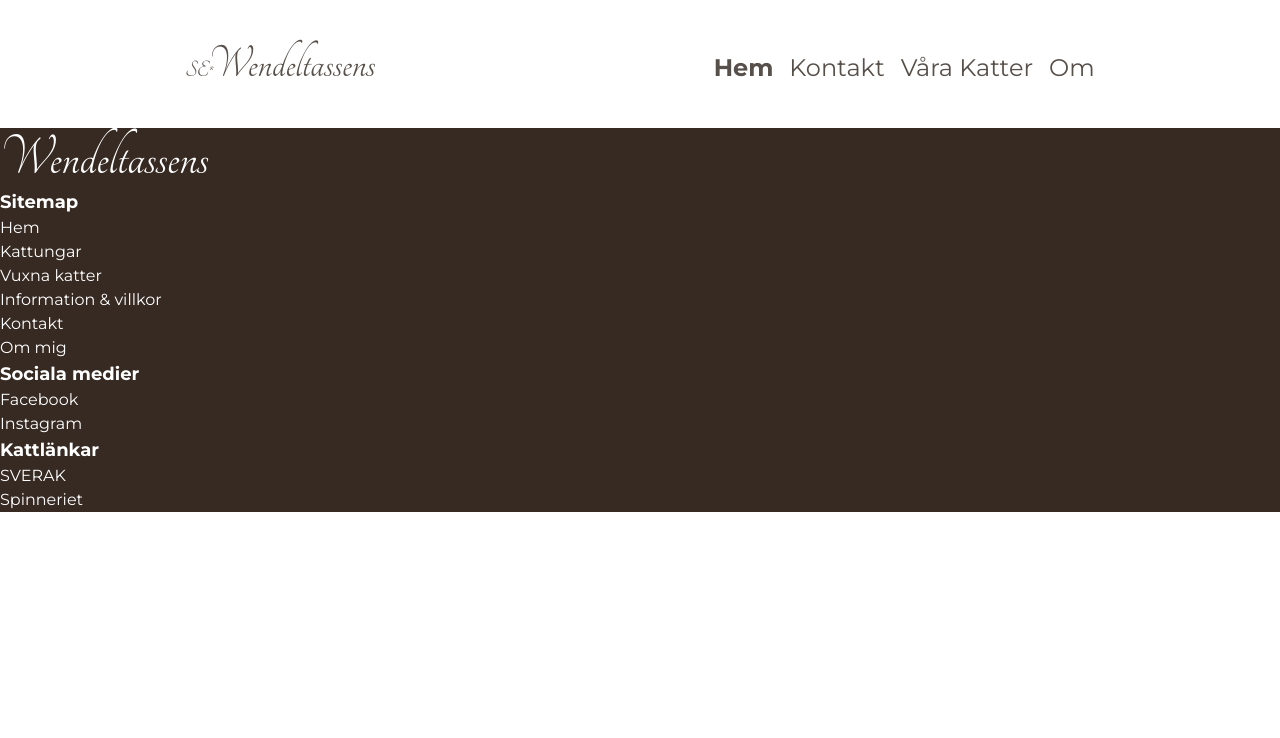
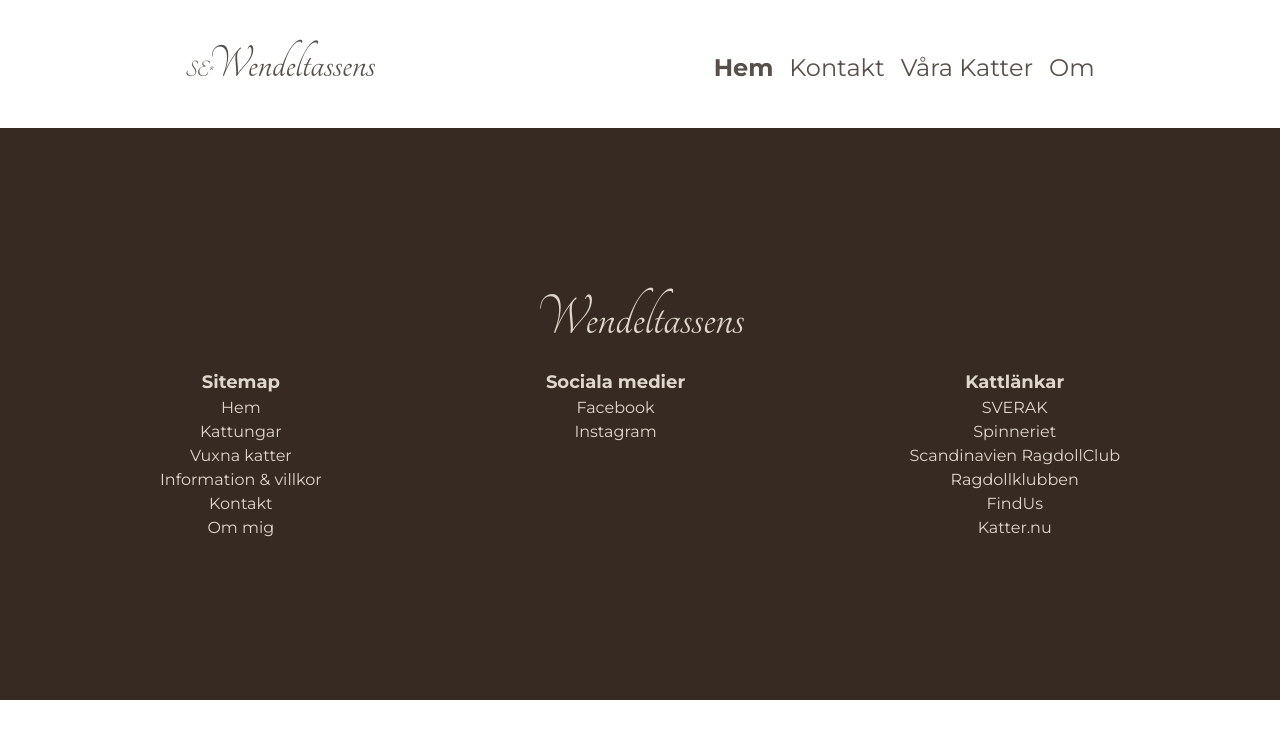
Before and after one commit to spaceflake/wendeltassens, a Next.js app: page /playground in a window 1280 px wide. Shown: the top 738 px of the page. Built offline with nearby package versions, Linux system fonts and the light colour scheme.

Commit message:
Footer - changed color on text and added all links

```diff
--- a/components/Footer.tsx
+++ b/components/Footer.tsx
@@ -5,9 +5,9 @@ type Props = {};
 
 const Footer = (props: Props) => {
   return (
-    <footer className="bg-SuperBrown w-full text-WhiteBG ">
-      <p className="font-Tangerine text-6xl">Wendeltassens</p>
-      <nav>
+    <footer className="bg-SuperBrown text-Beige text-center pl-40 pr-40 pt-40 pb-40">
+      <p className="font-Tangerine text-6xl mb-5">Wendeltassens</p>
+      <nav className="flex justify-between">
         <div className="font-Montserrat flex flex-col">
           <p className="text-lg font-bold">Sitemap</p>
           <Link href="/">Hem</Link>
@@ -29,6 +29,12 @@ const Footer = (props: Props) => {
             <p className="text-lg font-bold">Kattlänkar</p>
             <Link href="https://www.sverak.se/">SVERAK</Link>
             <Link href="http://spinneriet.se">Spinneriet</Link>
+            <Link href="https://scandinavianragdoll.com/">
+              Scandinavien RagdollClub
+            </Link>
+            <Link href="https://ragdollklubben.com/">Ragdollklubben</Link>
+            <Link href="https://stambok.sverak.se/">FindUs</Link>
+            <Link href="http://katter.nu">Katter.nu</Link>
           </div>
         </div>
       </nav>
```
